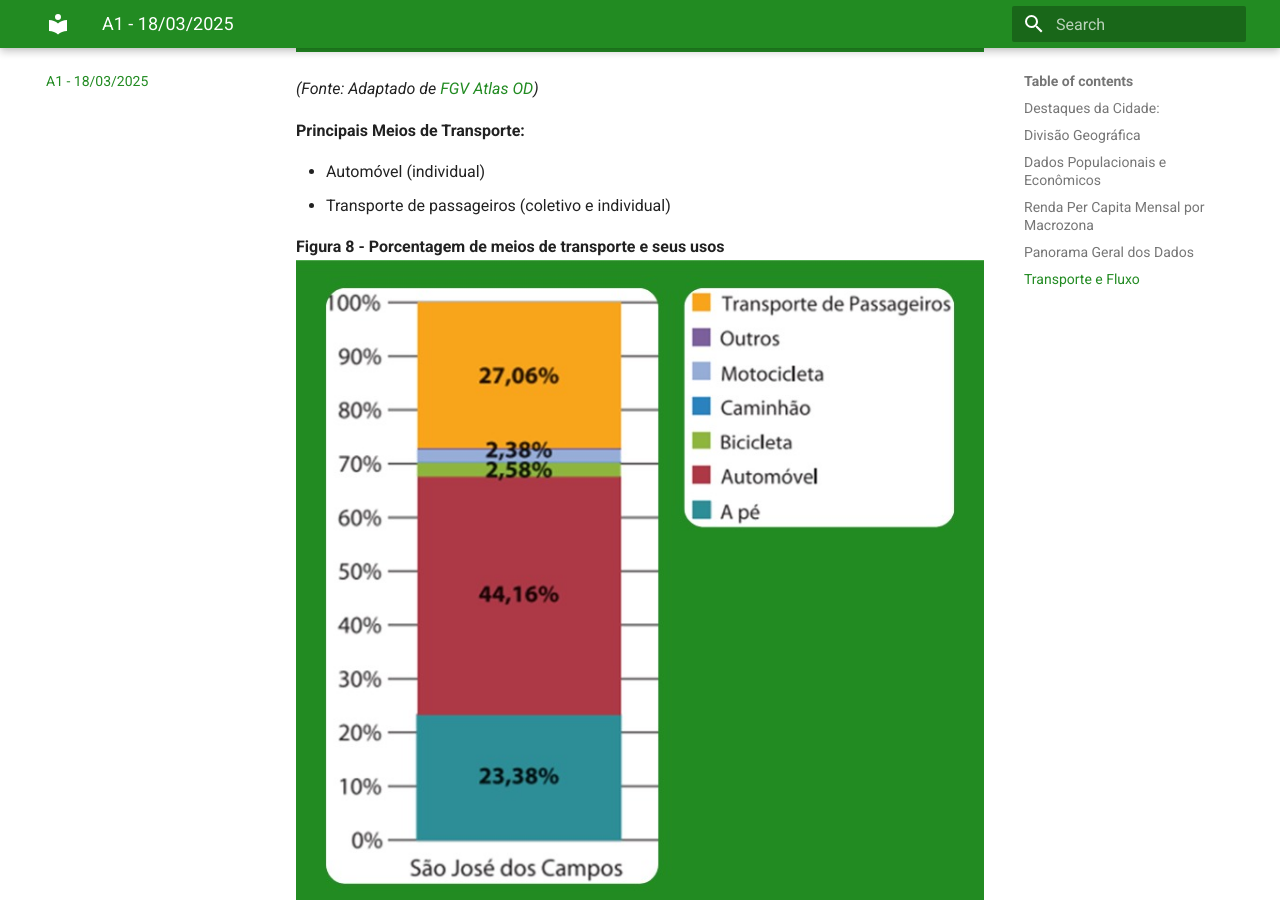
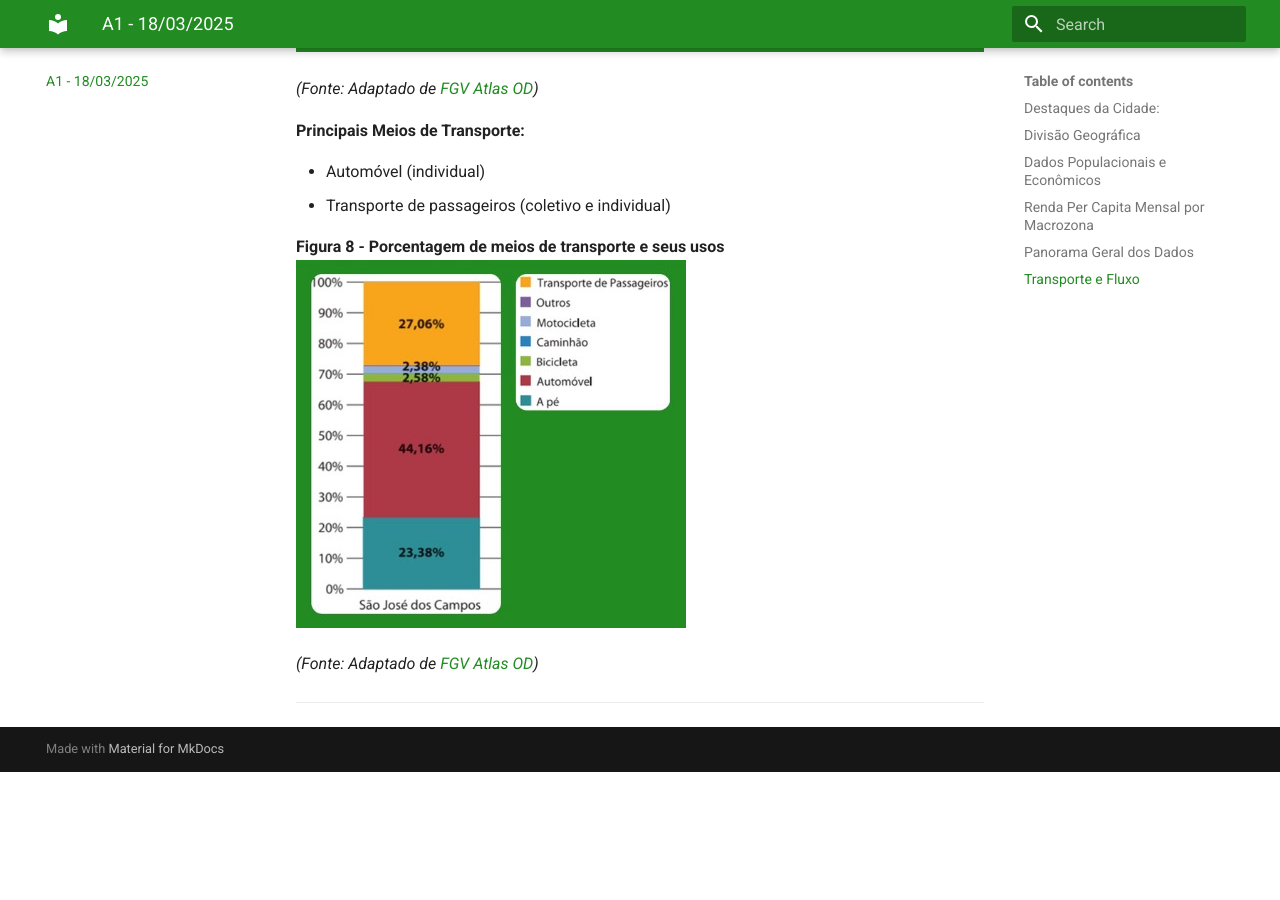
Before and after one commit to Lirucas/ProjetoTesteMkDocs, an MkDocs documentation site: the page built from docs/atv1.md, in a window 1280 px wide and 900 px high, scrolled down 5355 px. Built offline with MkDocs 1.6.1 and Material for MkDocs 9.7.7, drawn with Linux system fonts in a browser that asks for light colours; after the commit the page ends 6127 px from its top, so only the background shows below that.

Commit message:
Adicionando alterações no conteúdo, links, e fontes

```diff
--- a/docs/atv1.md
+++ b/docs/atv1.md
@@ -113,7 +113,7 @@ A cidade pode ser dividida em **sete regiões geográficas principais**, ou **ma
 - Transporte de passageiros (coletivo e individual)
 
 **Figura 8 - Porcentagem de meios de transporte e seus usos**
-![Figura 8 - Porcentagem de meios de transporte e seus usos](assets/figura8.jpg)
+![Figura 8 - Porcentagem de meios de transporte e seus usos](assets/a.jpg)
 
 *(Fonte: Adaptado de [FGV Atlas OD](https://www.sjc.sp.gov.br/media/56152/atlas_origem_destino_baixa_res.pdf))*
 
```
Also changed, not shown: docs/assets/a.jpg (added).
